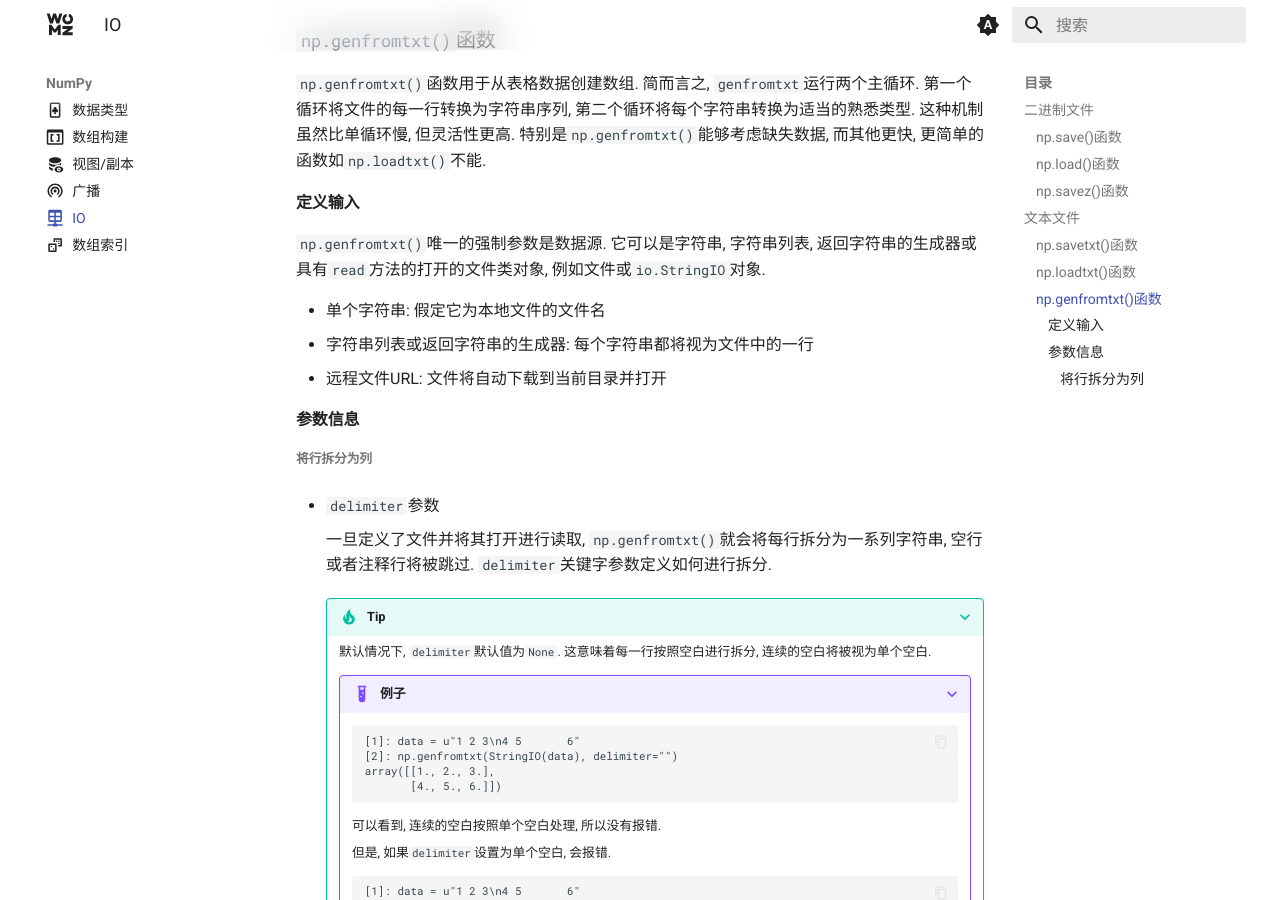
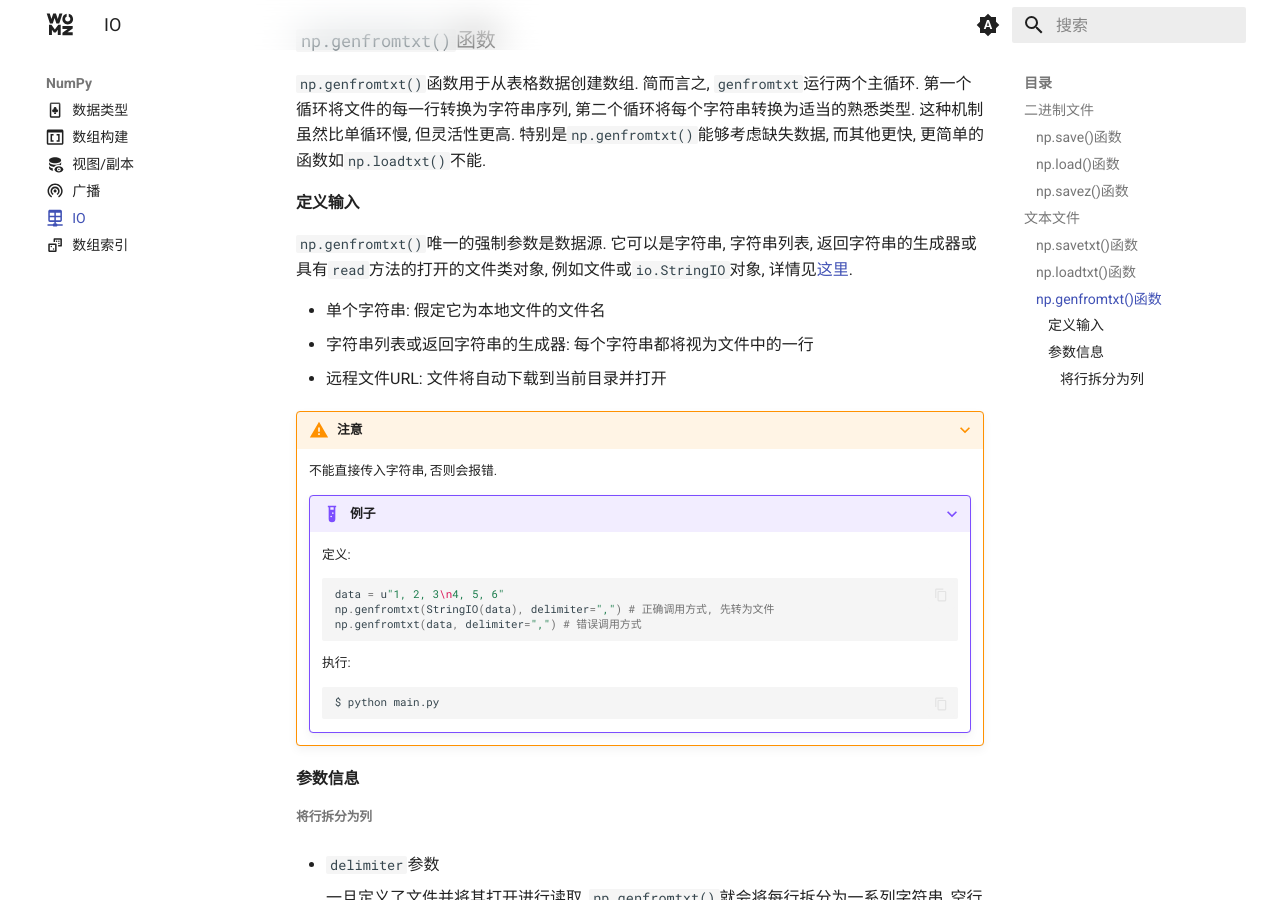
Before and after one commit to sigmax01/py, an MkDocs documentation site: the page built from docs/NumPy/IO.md, in a window 1280 px wide and 900 px high, scrolled down 4333 px. Built offline with MkDocs 1.6.1 and Material for MkDocs 9.7.7, drawn with Linux system fonts in a browser that asks for light colours; comment, search, counter and statistics services are not loaded.

Commit message:
`docs: Update NumPy IO documentation`

````diff
--- a/docs/NumPy/IO.md
+++ b/docs/NumPy/IO.md
@@ -220,11 +220,32 @@ np.loadtxt("[file]", delimiter="[delimiter]")
 
 #### 定义输入
 
-`np.genfromtxt()`唯一的强制参数是数据源. 它可以是字符串, 字符串列表, 返回字符串的生成器或具有`read`方法的打开的文件类对象, 例如文件或`io.StringIO`对象.
+`np.genfromtxt()`唯一的强制参数是数据源. 它可以是字符串, 字符串列表, 返回字符串的生成器或具有`read`方法的打开的文件类对象, 例如文件或`io.StringIO`对象, 详情见[这里](/基础/文件/#StringIO和BytesIO).
 
 - 单个字符串: 假定它为本地文件的文件名
 - 字符串列表或返回字符串的生成器: 每个字符串都将视为文件中的一行
 - 远程文件URL: 文件将自动下载到当前目录并打开
+
+???+ warning "注意"
+
+    不能直接传入字符串, 否则会报错.
+
+    ???+ example "例子"
+
+        定义:
+
+        ```py
+        data = u"1, 2, 3\n4, 5, 6"
+        np.genfromtxt(StringIO(data), delimiter=",") # 正确调用方式, 先转为文件
+        np.genfromtxt(data, delimiter=",") # 错误调用方式
+        ```
+
+        执行:
+
+        ```
+        $ python main.py
+
+        ```
 
 #### 参数信息
 
````
Also changed, not shown: docs/基础/文件.md (+1 -1 lines).
